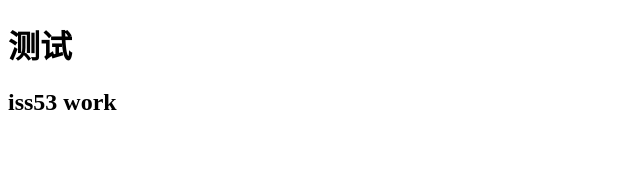
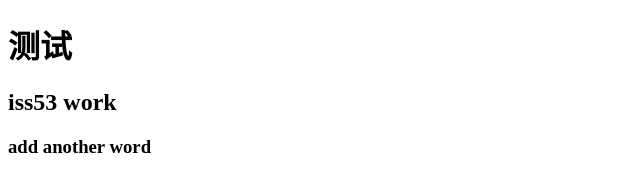
Before and after one commit to winsywen/hello-world, a website: page index.html in a window 1280 px wide. Shown: the whole page, without its empty margins (0-640 px from the left). Drawn offline with Linux system fonts and the light colour scheme.

Commit message:
finished the job

```diff
--- a/index.html
+++ b/index.html
@@ -7,5 +7,6 @@
 <body>
     <h1>测试</h1>
 	<h2>iss53 work</h2>
+	<h3>add another word</h3>
 </body>
 </html>
```
